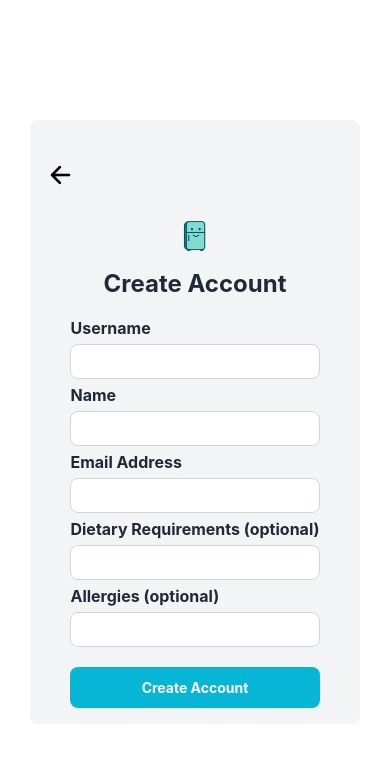
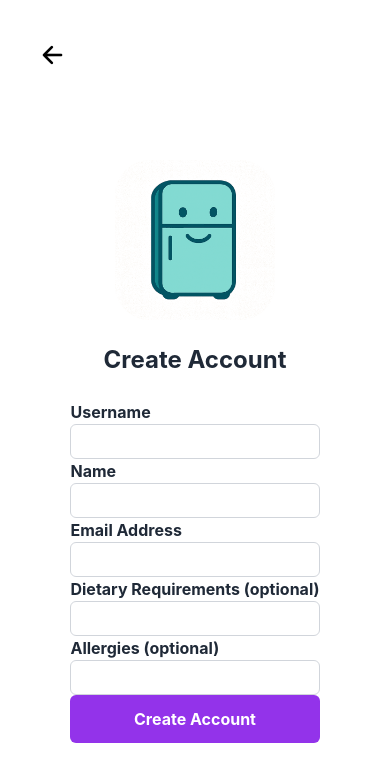
Before and after one commit to kwiatek-ctrl/Fridge-Friends, a React Native app: screen /CreateAccount in a window 390 px wide. Shown: the top 782 px of the page. Built offline with nearby package versions, Linux system fonts and the light colour scheme.

Commit message:
improving stylling

```diff
--- a/components/AddItem.tsx
+++ b/components/AddItem.tsx
@@ -6,7 +6,7 @@ import {
   Pressable,
   Platform,
   StyleSheet,
-  Button,
+  ScrollView,
 } from 'react-native';
 import { Picker } from '@react-native-picker/picker';
 import DateTimePicker from '@react-native-community/datetimepicker';
@@ -54,7 +54,8 @@ export default function AddItem() {
   };
 
   return (
-    <View style={styles.container}>
+    <ScrollView contentContainerStyle={styles.container}>
+      <View style={styles.formWrapper}>
         <Text style={styles.label}>Name</Text>
         <TextInput
           style={styles.input}
@@ -103,7 +104,13 @@ export default function AddItem() {
               ]}
               onPress={() => setLocation(loc)}
             >
-            <Text style={location === loc ? styles.radioTextSelected : styles.radioText}>
+              <Text
+                style={
+                  location === loc
+                    ? styles.radioTextSelected
+                    : styles.radioText
+                }
+              >
                 {loc}
               </Text>
             </Pressable>
@@ -111,13 +118,14 @@ export default function AddItem() {
         </View>
 
         <Text style={styles.label}>Expiry Date</Text>
-
         <Pressable
           style={styles.dateButton}
           onPress={() => setShowDatePicker(true)}
         >
           <Text>{expiryDate.toDateString()}</Text>
         </Pressable>
+
+        {showDatePicker && (
           <DateTimePicker
             value={expiryDate}
             mode="date"
@@ -128,51 +136,49 @@ export default function AddItem() {
             }}
             minimumDate={new Date()}
           />
-
-      {showDatePicker && (
-         <DateTimePicker
-         value={expiryDate}
-         mode="date"
-    display={Platform.OS === 'ios' ? 'spinner' : 'default'}
-
-    onChange={(_, date) => {
-      setShowDatePicker(false);
-      if (date) setExpiryDate(date);
-    }}
-  />
         )}
 
-
-      <View style={styles.submitContainer}>
-        <Button title="Submit" onPress={handleSubmit} />
+        <Pressable style={styles.submitButton} onPress={handleSubmit}>
+          <Text style={styles.submitText}>Submit</Text>
+        </Pressable>
       </View>
-    </View>
+    </ScrollView>
   );
 }
 
 const styles = StyleSheet.create({
   container: {
-    padding: 20,
-    gap: 12,
+    paddingVertical: 20,
+    backgroundColor: '#fff',
+  },
+  formWrapper: {
+    width: 320,
+    alignSelf: 'center',
+    gap: 16,
   },
   label: {
     fontWeight: 'bold',
-    marginBottom: 4,
+    fontSize: 16,
+    color: '#1f2937',
   },
   input: {
     borderWidth: 1,
-    borderColor: '#ccc',
+    borderColor: '#d1d5db',
     padding: 10,
-    borderRadius: 6,
+    borderRadius: 8,
     backgroundColor: 'white',
+    width: '100%',
   },
   picker: {
     backgroundColor: 'white',
-    borderRadius: 6,
+    borderRadius: 8,
+    width: '100%',
   },
   radioGroup: {
     flexDirection: 'row',
+    flexWrap: 'wrap',
     gap: 8,
+    marginTop: 4,
   },
   radioButton: {
     paddingHorizontal: 12,
@@ -182,8 +188,8 @@ const styles = StyleSheet.create({
     borderColor: '#ccc',
   },
   radioSelected: {
-    backgroundColor: '#4ade80',
-    borderColor: '#16a34a',
+    backgroundColor: '#9333ea',
+    borderColor: '#7e22ce',
   },
   radioText: {
     color: 'black',
@@ -197,8 +203,20 @@ const styles = StyleSheet.create({
     borderRadius: 6,
     borderColor: '#ccc',
     backgroundColor: 'white',
+    width: '100%',
   },
-  submitContainer: {
+  submitButton: {
+    backgroundColor: '#9333ea', // Tailwind: bg-purple-600
+    paddingVertical: 12,
+    borderRadius: 12,
+    alignItems: 'center',
     marginTop: 20,
+    width: '100%',
+  },
+  submitText: {
+    color: 'white',
+    fontWeight: 'bold',
+    fontSize: 16,
+    textAlign: 'center',
   },
 });
--- a/components/CreateAccount.tsx
+++ b/components/CreateAccount.tsx
@@ -143,11 +143,13 @@ export default function CreateAccount({onUserAdded}) {
 }
 
 const styles = {
-  container: 'p-4 bg-gray-100 rounded-lg m-4',
-  title: 'text-2xl font-bold text-center text-gray-800 mb-4',
-  input: 'border border-gray-300 rounded-lg p-2 mb-1 bg-white',
-  button: 'bg-cyan-500 p-3 rounded-lg mt-4',
-  buttonText: 'text-white text-center font-bold',
-  logo: 'object-scale-down h-10 w-10 mx-auto mb-3',
-  label: 'text-base font-bold mb-1 text-gray-800',
+  container: 'flex-1 bg-white px-6 pt-20',
+  title: 'text-2xl font-bold text-center text-gray-800 mb-6',
+  logo: 'object-scale-down h-40 w-40 mx-auto mb-6',
+  label: 'text-base font-bold text-gray-800',
+  input: 'border border-gray-300 rounded-md p-2 bg-white w-full',
+  inputGroup: 'mb-4',
+  button: 'bg-purple-600 py-3 rounded-md w-full',
+  buttonText: 'text-white text-center font-bold text-base',
+  errorText: 'text-red-500 text-sm mt-1',
 };
--- a/components/EditScreenInfo.tsx
+++ b/components/EditScreenInfo.tsx
@@ -41,7 +41,9 @@ export const EditScreenInfo = ({ path, navigation }: { path: string, navigation:
       <BackButton />
       <ScrollView className="flex-1 px-6 pt-20">
         <Image className={styles.logo} source={require('../assets/logo_transparent.png')} />
-        <View className={styles.getStartedContainer}>
+
+        {/* Unified form container */}
+        <View className="w-80 mx-auto space-y-3">
           <Text className={styles.getStartedText}>{emailLabel}</Text>
           <TextInput
             className={styles.inputArea}
@@ -63,23 +65,20 @@ export const EditScreenInfo = ({ path, navigation }: { path: string, navigation:
           />
           {errors.password ? <Text className="text-red-500">{errors.password}</Text> : null}
 
-          <View className={styles.signInContainer}>
-            <Pressable className={styles.buttonLogIn} onPress={handleLogin}>
-              <Text className={styles.logIn}>{loginLabel}</Text>
-            </Pressable>
-          </View>
+          <Pressable className={styles.buttonLogIn} onPress={handleLogin}>
+            <Text className={styles.logIn}>{loginLabel}</Text>
+          </Pressable>
         </View>
 
+        {/* Forgot password */}
         <View className={styles.helpContainer}>
-          <Pressable
-            className={styles.helpLink}
-            onPress={() => console.log('Forgot Password Pressed')}
-          >
+          <Pressable onPress={() => console.log('Forgot Password Pressed')}>
             <Text className={styles.helpLinkText}>{forgotPassword}</Text>
           </Pressable>
         </View>
 
-        <View>
+        {/* Sign up link */}
+        <View className="items-center mt-4">
           <Pressable onPress={() => navigation.navigate('CreateAccount')}>
             <Text className={styles.formFooter}>
               Don't have an account?
@@ -93,18 +92,13 @@ export const EditScreenInfo = ({ path, navigation }: { path: string, navigation:
 };
 
 const styles = {
-  codeHighlightContainer: `rounded-md px-1`,
-  getStartedContainer: `justify-items-normal mx-12`,
-  getStartedText: `text-lg leading-6 text-left pt-3`,
+  getStartedText: `text-lg leading-6 text-left`,
   helpContainer: `items-center mx-5 mt-4`,
-  helpLink: `py-4`,
-  helpLinkText: `text-center`,
-  homeScreenFilename: `my-2`,
-  inputArea: 'border border-black-600 rounded-md p-1 w-80 h-10',
-  buttonLogIn: 'justify-items-center bg-sky-500 rounded-2xl p-2 mt-3 w-60',
-  logIn: 'text-center text-white',
-  footerSignUp: 'underline text-lg',
-  formFooter: 'text-center p-4 text-gray-600',
-  signInContainer: 'items-center ',
-  logo: 'object-scale-down h-40 w-40 mx-auto mb-4',
+  helpLinkText: `text-center text-gray-600`,
+  inputArea: 'border border-gray-400 rounded-md p-2 w-full',
+  buttonLogIn: 'bg-purple-600 rounded-md py-3 w-full',
+  logIn: 'text-center text-white font-bold text-base',
+  footerSignUp: 'underline text-base text-purple-700',
+  formFooter: 'text-center p-4 text-gray-600 text-base',
+  logo: 'object-scale-down h-40 w-40 mx-auto mb-6',
 };
```
Lines whose indentation alone changed are shown as unchanged.
